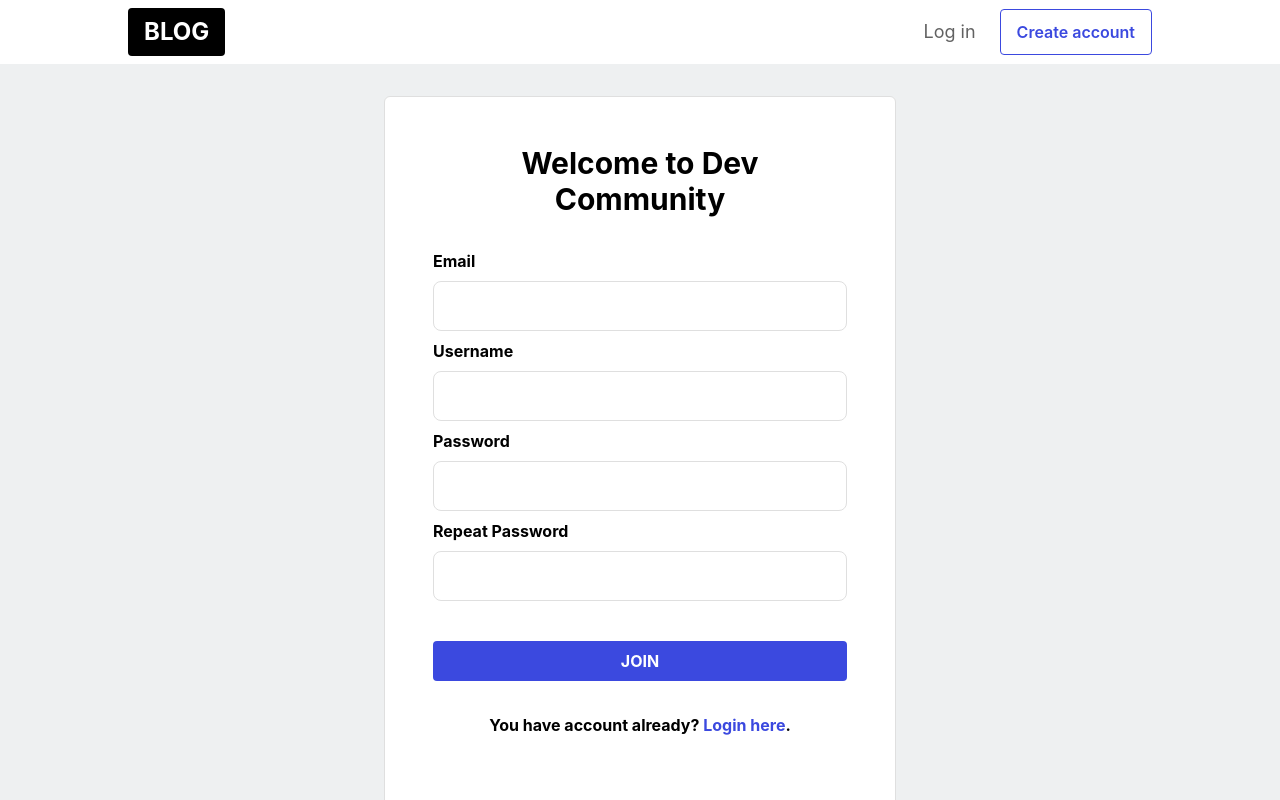
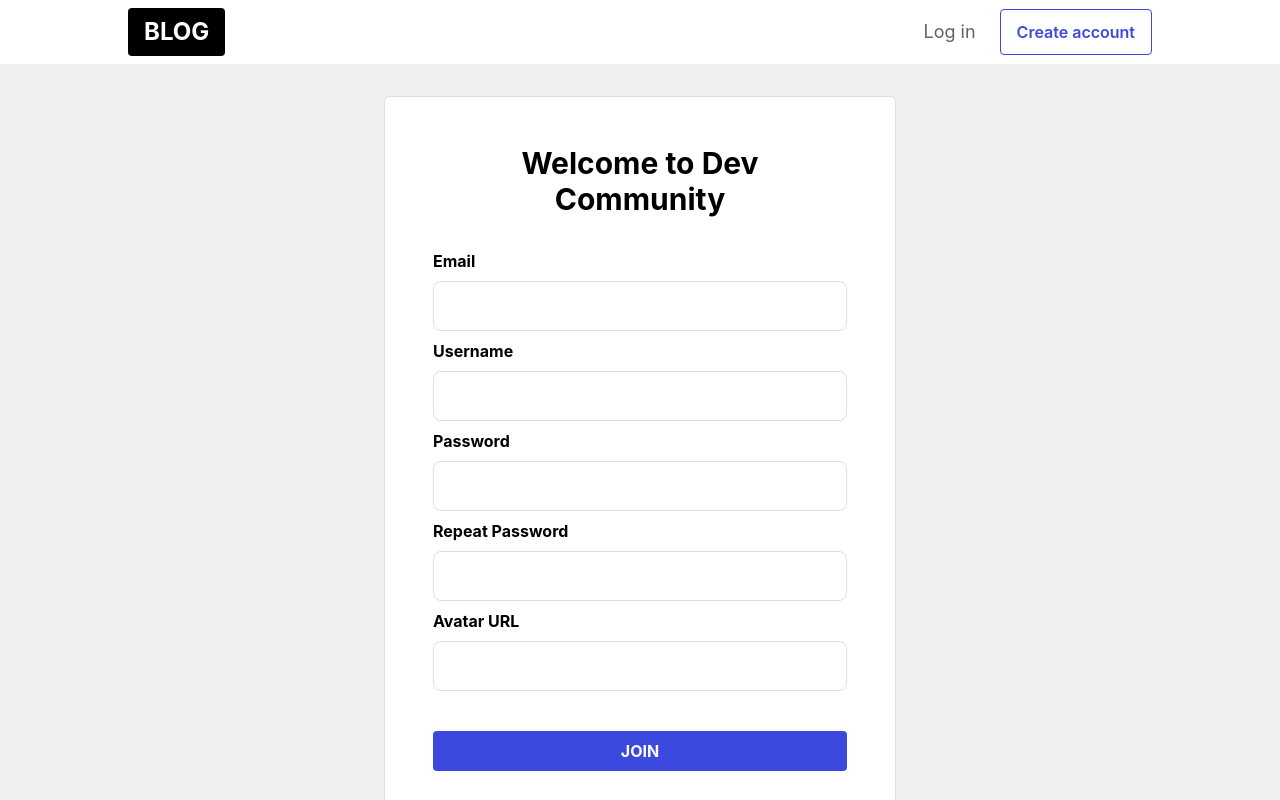
Before and after one commit to NikolayAngelov96/blog-it, a Next.js app: page /register in a window 1280 px wide. Shown: the top 800 px of the page. Built offline with nearby package versions, Linux system fonts and the light colour scheme.

Commit message:
add field for avatar url

```diff
--- a/pages/register.js
+++ b/pages/register.js
@@ -125,6 +125,15 @@ const Register = () => {
             }`}
           />
 
+          <label htmlFor="avatar" className="w-full font-bold">
+            Avatar URL
+          </label>
+          <input
+            type="text"
+            {...register("avatar")}
+            id="avatar"
+            className="px-4 py-3 rounded-lg border border-[#dfdfdf] w-full focus:outline-[#3b49df] focus:border-transparent"
+          />
           <button
             type="submit"
             className="uppercase font-bold w-full bg-[#3b49df] rounded text-white py-2 px-4 mt-8"
```
